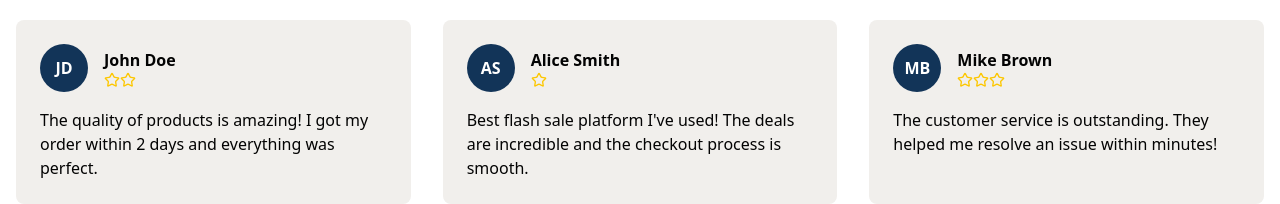
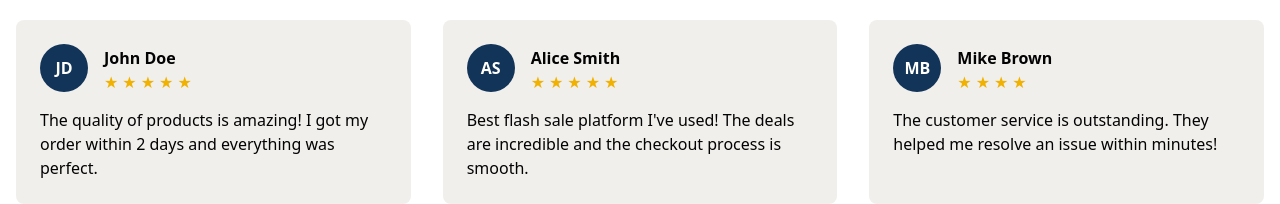
Before and after one commit to DakshBatra31/SnatchX, a React (Vite) app: page / in a window 1280 px wide. Shown: the part 1508-1712 px from the top of the page. Built offline with nearby package versions, Linux system fonts and the light colour scheme; no server answers.

Commit message:
Modified

```diff
--- a/src/components/LandingPage.jsx
+++ b/src/components/LandingPage.jsx
@@ -116,16 +116,19 @@ const LandingPage = () => {
       initials: "JD",
       name: "John Doe",
       review: "The quality of products is amazing! I got my order within 2 days and everything was perfect.",
+      rating: 5
     },
     {
       initials: "AS",
       name: "Alice Smith",
       review: "Best flash sale platform I've used! The deals are incredible and the checkout process is smooth.",
+      rating: 5
     },
     {
       initials: "MB",
       name: "Mike Brown",
       review: "The customer service is outstanding. They helped me resolve an issue within minutes!",
+      rating: 4
     },
   ];
 
@@ -304,6 +307,7 @@ const LandingPage = () => {
                 initials={review.initials}
                 name={review.name}
                 review={review.review}
+                rating={review.rating}
               />
             ))}
           </div>
--- a/src/components/ProductsPage.jsx
+++ b/src/components/ProductsPage.jsx
@@ -22,14 +22,12 @@ const ProductsPage = () => {
     }
   }, [location.state]);
 
-  // Function to generate a random discount between 10% and 50%
   const getRandomDiscount = () => {
-    return Math.floor(Math.random() * 41) + 10; // Random number between 10 and 50
+    return Math.floor(Math.random() * 41) + 10;
   };
 
   useEffect(() => {
     setLoading(true);
-    // Fetch products from Fake Store API
     fetch('https://fakestoreapi.com/products')
       .then((res) => {
         if (!res.ok) {
@@ -38,24 +36,21 @@ const ProductsPage = () => {
         return res.json();
       })
       .then((data) => {
-        // Add some mock data for flash sales with random discounts
         const productsWithFlashSales = data.map((product) => {
           const discount = getRandomDiscount();
           const originalPrice = parseFloat(product.price).toFixed(2);
-          // Calculate the discounted price (original - discount%)
           const discountedPrice = (originalPrice * (1 - discount / 100)).toFixed(2);
 
           return {
             ...product,
             originalPrice: originalPrice,
-            price: discountedPrice, // Override the API price with discounted price
+            price: discountedPrice,
             discount,
           };
         });
         setProducts(productsWithFlashSales);
         setFilteredProducts(productsWithFlashSales);
 
-        // Extract unique categories
         const uniqueCategories = [
           'all',
           ...new Set(data.map((product) => product.category)),
@@ -72,14 +67,12 @@ const ProductsPage = () => {
   useEffect(() => {
     let filtered = products;
 
-    // Filter by category
     if (selectedCategory !== 'all') {
       filtered = filtered.filter(
         (product) => product.category === selectedCategory
       );
     }
 
-    // Filter by search term
     if (searchTerm) {
       filtered = filtered.filter((product) =>
         product.title.toLowerCase().includes(searchTerm.toLowerCase()) ||
@@ -93,8 +86,6 @@ const ProductsPage = () => {
 
   const handleSearch = (e) => {
     e.preventDefault();
-    // The search is already handled by the useEffect that watches searchTerm
-    // This just prevents the default form submission behavior
   };
 
   const handleResetSearch = () => {
--- a/src/components/ReviewCard.jsx
+++ b/src/components/ReviewCard.jsx
@@ -1,13 +1,6 @@
 import { Star } from "lucide-react";
-import { useState, useEffect } from "react";
 
-const ReviewCard = ({ initials, name, review }) => {
-  const [rating, setRating] = useState(0);
-
-  useEffect(() => {
-    setRating(Math.floor(Math.random() * 5) + 1);
-  }, []);
-
+const ReviewCard = ({ initials, name, review, rating }) => {
   return (
     <div className="bg-[#F1EFEC] p-6 rounded-lg">
       <div className="flex items-center mb-4">
@@ -18,7 +11,7 @@ const ReviewCard = ({ initials, name, review }) => {
           <h4 className="font-bold text-[#030303]">{name}</h4>
           <div className="flex text-yellow-400">
             {[...Array(rating)].map((_, i) => (
-              <Star key={i} className="w-4 h-4" />
+              <span class="text-yellow-500 mr-1 h-5 2-5">★</span>
             ))}
           </div>
         </div>
```
